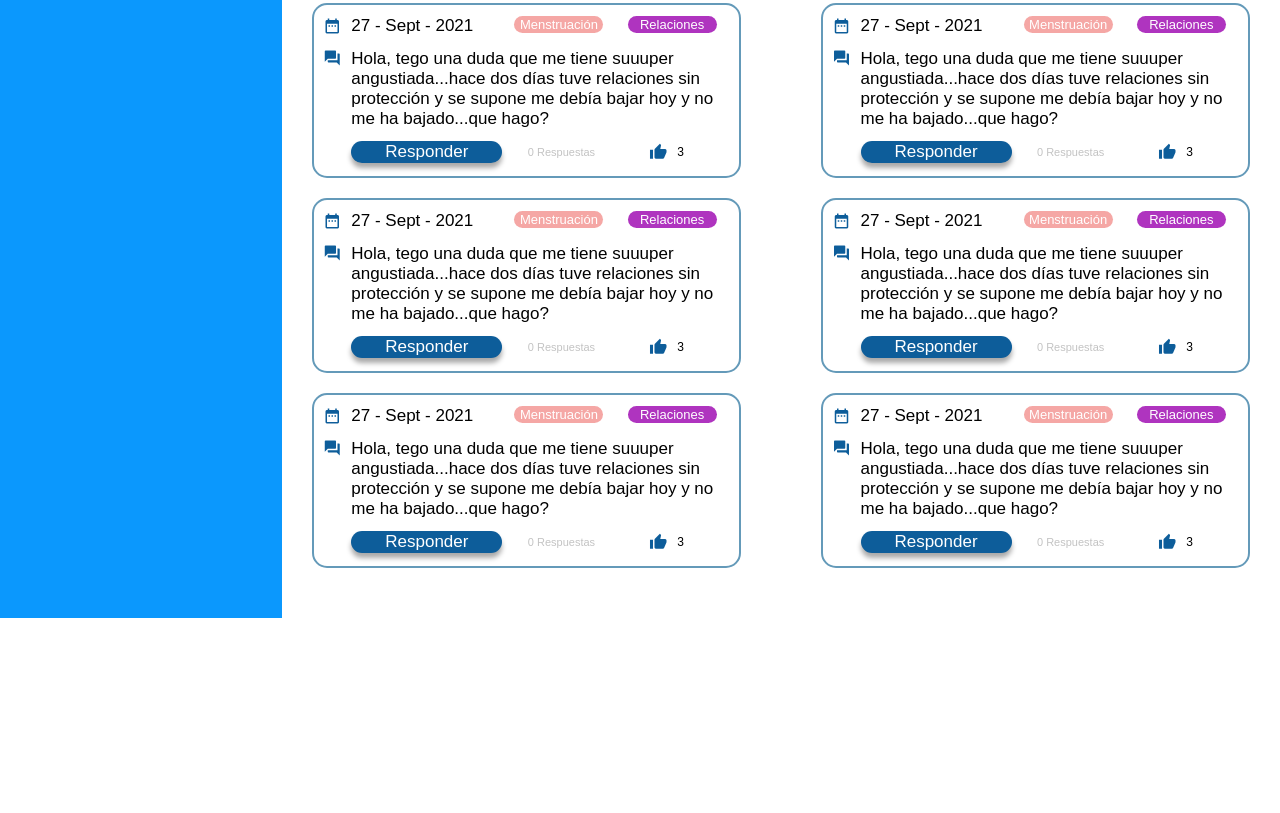
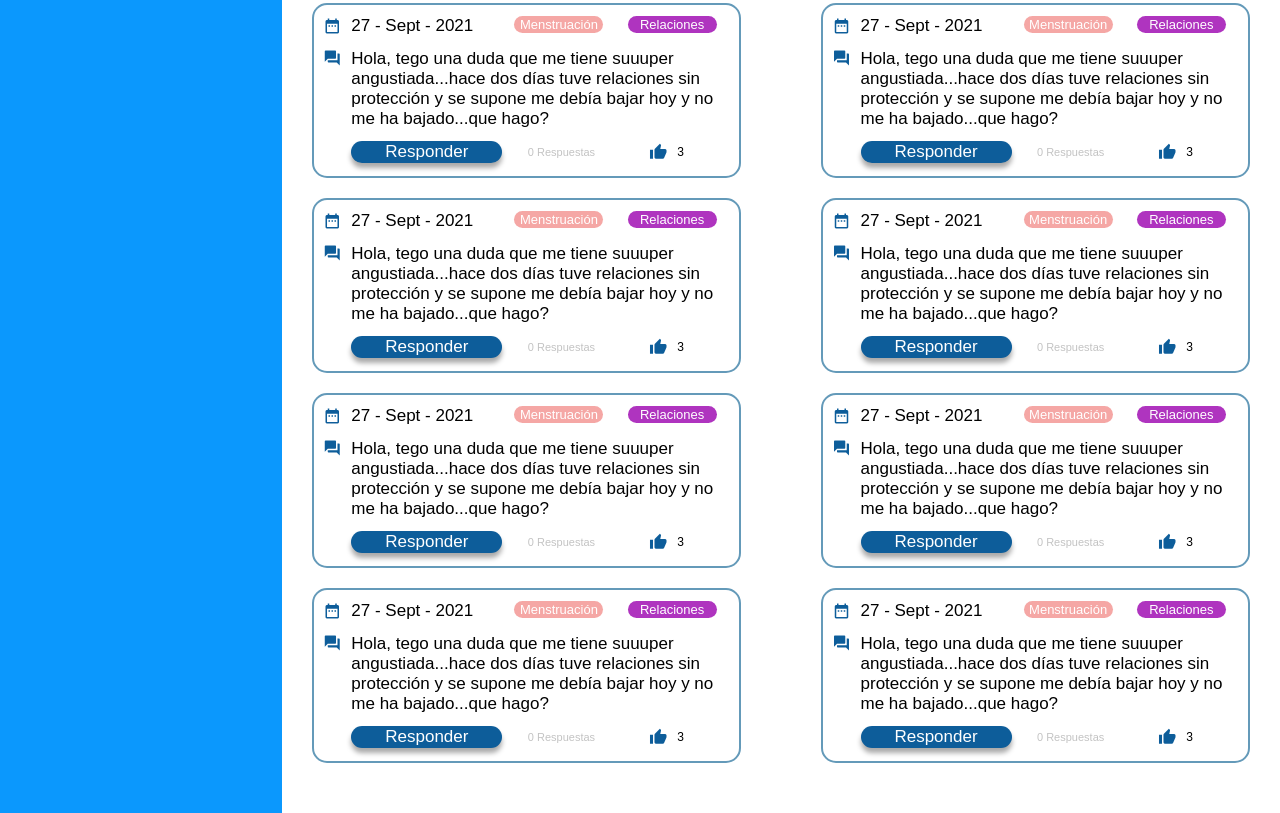
Before and after one commit to JEGA27/SenkiPage, a plain HTML site: page senki.html in a window 1280 px wide. Shown: the part 348-1161 px from the top of the page. Before the commit the page ends 966 px from the top, so only its background shows below. Drawn offline with Linux system fonts and the light colour scheme.

Commit message:
Update senki.html

```diff
--- a/senki.html
+++ b/senki.html
@@ -186,6 +186,44 @@
           <div class="answers"><p>0 Respuestas</p></div>
           <div class="like-icon"><span class="material-icons md-18">thumb_up</span><p>3</p></div>
         </article>
+        <article class="card">
+          <div class="calendar"><span class="material-icons md-18">date_range</span></div>
+          <div class="date"><p>27 - Sept - 2021</p></div>
+          <div class="pink-tag">
+            <div><p>Menstruación</p></div>
+          </div>
+          <div class="purple-tag">
+            <div><p>Relaciones</p></div>
+          </div>
+          <div class="comment-icon"><span class="material-icons md-18">question_answer</span></div>
+          <div class="comment">
+            <p>Hola, tego una duda que me tiene suuuper angustiada...hace dos días tuve relaciones sin protección y se supone me debía bajar hoy y no me ha bajado...que hago?</p>
+          </div>
+          <div class="answer-button">
+            <button type="button" name="Answer">Responder</button>
+          </div>
+          <div class="answers"><p>0 Respuestas</p></div>
+          <div class="like-icon"><span class="material-icons md-18">thumb_up</span><p>3</p></div>
+        </article>
+        <article class="card">
+          <div class="calendar"><span class="material-icons md-18">date_range</span></div>
+          <div class="date"><p>27 - Sept - 2021</p></div>
+          <div class="pink-tag">
+            <div><p>Menstruación</p></div>
+          </div>
+          <div class="purple-tag">
+            <div><p>Relaciones</p></div>
+          </div>
+          <div class="comment-icon"><span class="material-icons md-18">question_answer</span></div>
+          <div class="comment">
+            <p>Hola, tego una duda que me tiene suuuper angustiada...hace dos días tuve relaciones sin protección y se supone me debía bajar hoy y no me ha bajado...que hago?</p>
+          </div>
+          <div class="answer-button">
+            <button type="button" name="Answer">Responder</button>
+          </div>
+          <div class="answers"><p>0 Respuestas</p></div>
+          <div class="like-icon"><span class="material-icons md-18">thumb_up</span><p>3</p></div>
+        </article>
       </section>
 
     </div>
```
